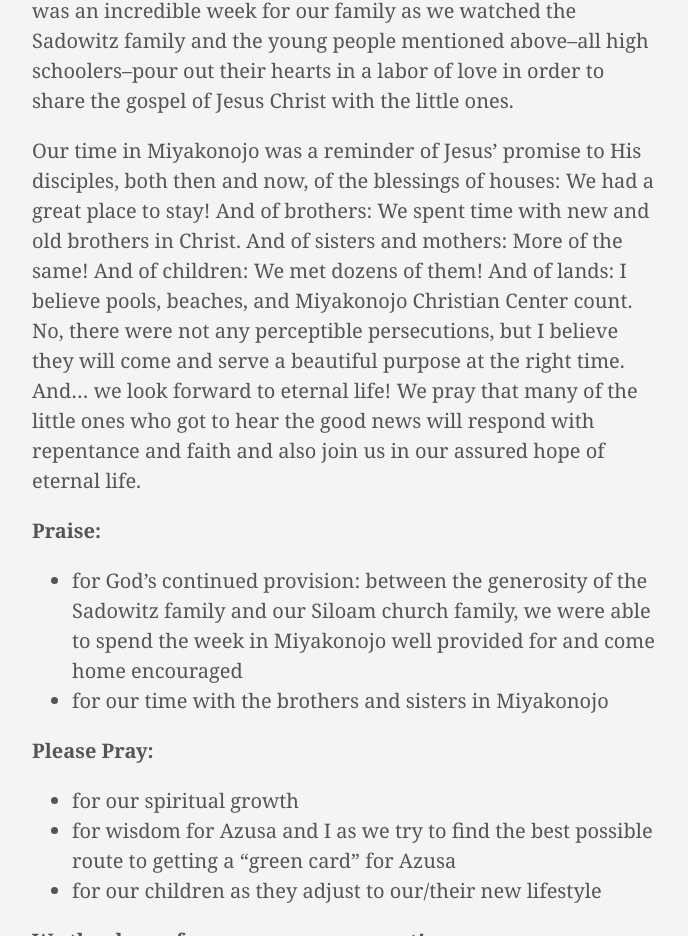
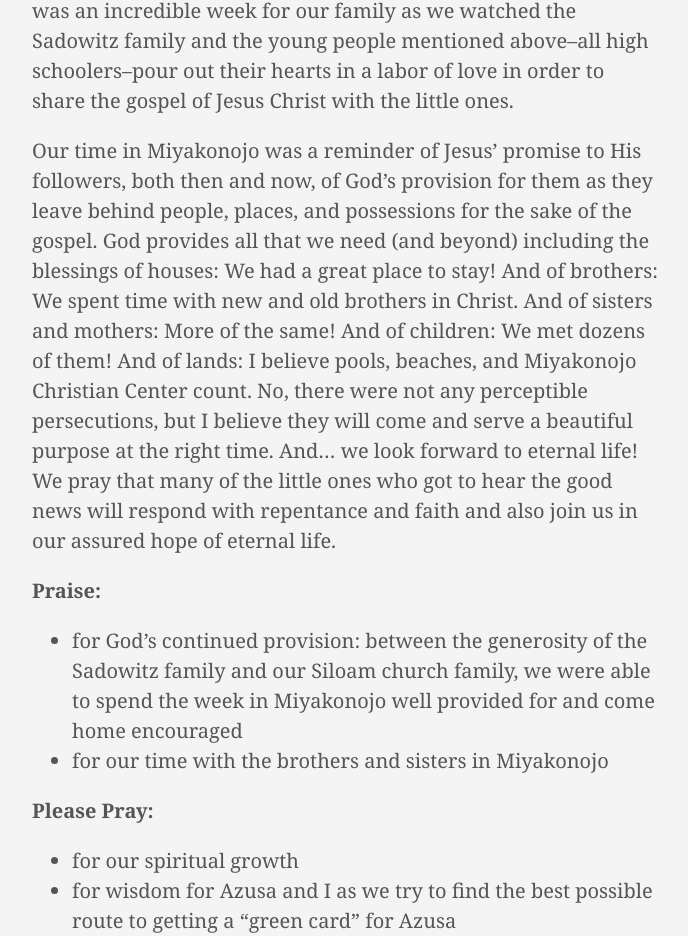
Before and after one commit to jimmytortilla/thestrattons, a plain HTML site: page post/prayer_news08112019/index.html in a window 1280 px wide. Shown: the part 1795-2731 px from the top of the page, without its empty margins (112-800 px from the left). Drawn offline with Linux system fonts and the light colour scheme.

Commit message:
fifteenth

```diff
--- a/post/prayer_news08112019/index.html
+++ b/post/prayer_news08112019/index.html
@@ -41,7 +41,7 @@
 
 <meta itemprop="datePublished" content="2019-08-11T00:00:00&#43;00:00" />
 <meta itemprop="dateModified" content="2019-08-11T00:00:00&#43;00:00" />
-<meta itemprop="wordCount" content="535">
+<meta itemprop="wordCount" content="562">
 
 
 
@@ -167,7 +167,7 @@
 
 <p>This past week, beginning August 5th, the Stratton clan in Japan had the wonderful opportunity to join VBS at Miyakonojo Christian Center in Miyazaki prefecture.  During the week our family had the pleasure of spending time with the Sadowitz family, a group of Filipino brothers and sisters, as well as a young man from Uganda, not to mention about forty elementary-age kids.  (We also made a few other new friends along the way.)  It was an incredible week for our family as we watched the Sadowitz family and the young people mentioned above&ndash;all high schoolers&ndash;pour out their hearts in a labor of love in order to share the gospel of Jesus Christ with the little ones.</p>
 
-<p>Our time in Miyakonojo was a reminder of Jesus&rsquo; promise to His disciples, both then and now, of the blessings of houses: We had a great place to stay! And of brothers:  We spent time with new and old brothers in Christ.  And of sisters and mothers:  More of the same!  And of children:  We met dozens of them!  And of lands:  I believe pools, beaches, and Miyakonojo Christian Center count.  No, there were not any perceptible persecutions, but I believe they will come and serve a beautiful purpose at the right time.  And&hellip; we look forward to eternal life!  We pray that many of the little ones who got to hear the good news will respond with repentance and faith and also join us in our assured hope of eternal life.</p>
+<p>Our time in Miyakonojo was a reminder of Jesus&rsquo; promise to His followers, both then and now, of God&rsquo;s provision for them as they leave behind people, places, and possessions for the sake of the gospel.  God provides all that we need (and beyond) including the blessings of houses: We had a great place to stay! And of brothers:  We spent time with new and old brothers in Christ.  And of sisters and mothers:  More of the same!  And of children:  We met dozens of them!  And of lands:  I believe pools, beaches, and Miyakonojo Christian Center count.  No, there were not any perceptible persecutions, but I believe they will come and serve a beautiful purpose at the right time.  And&hellip; we look forward to eternal life!  We pray that many of the little ones who got to hear the good news will respond with repentance and faith and also join us in our assured hope of eternal life.</p>
 
 <p><strong>Praise:</strong></p>
 
```
